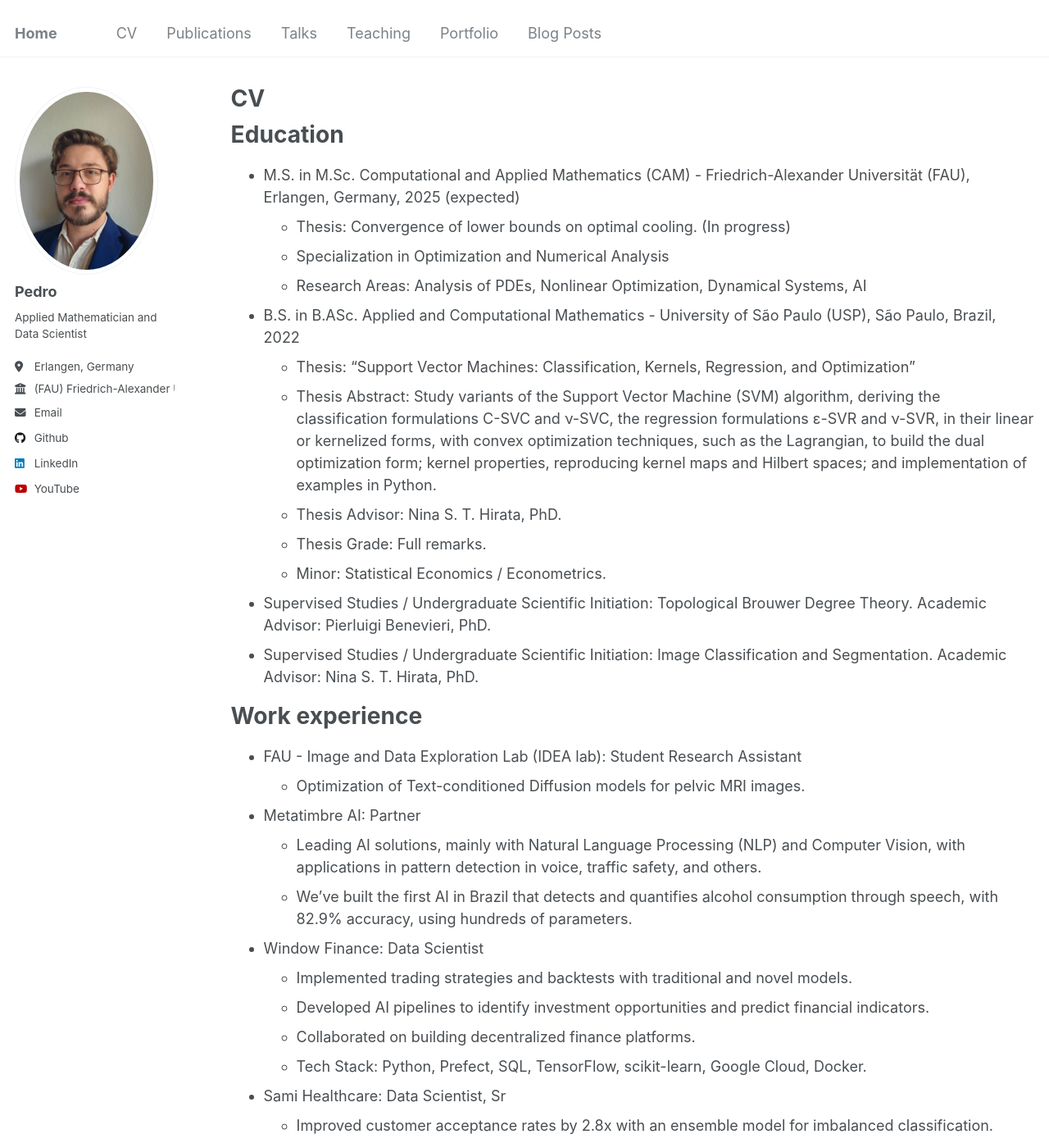
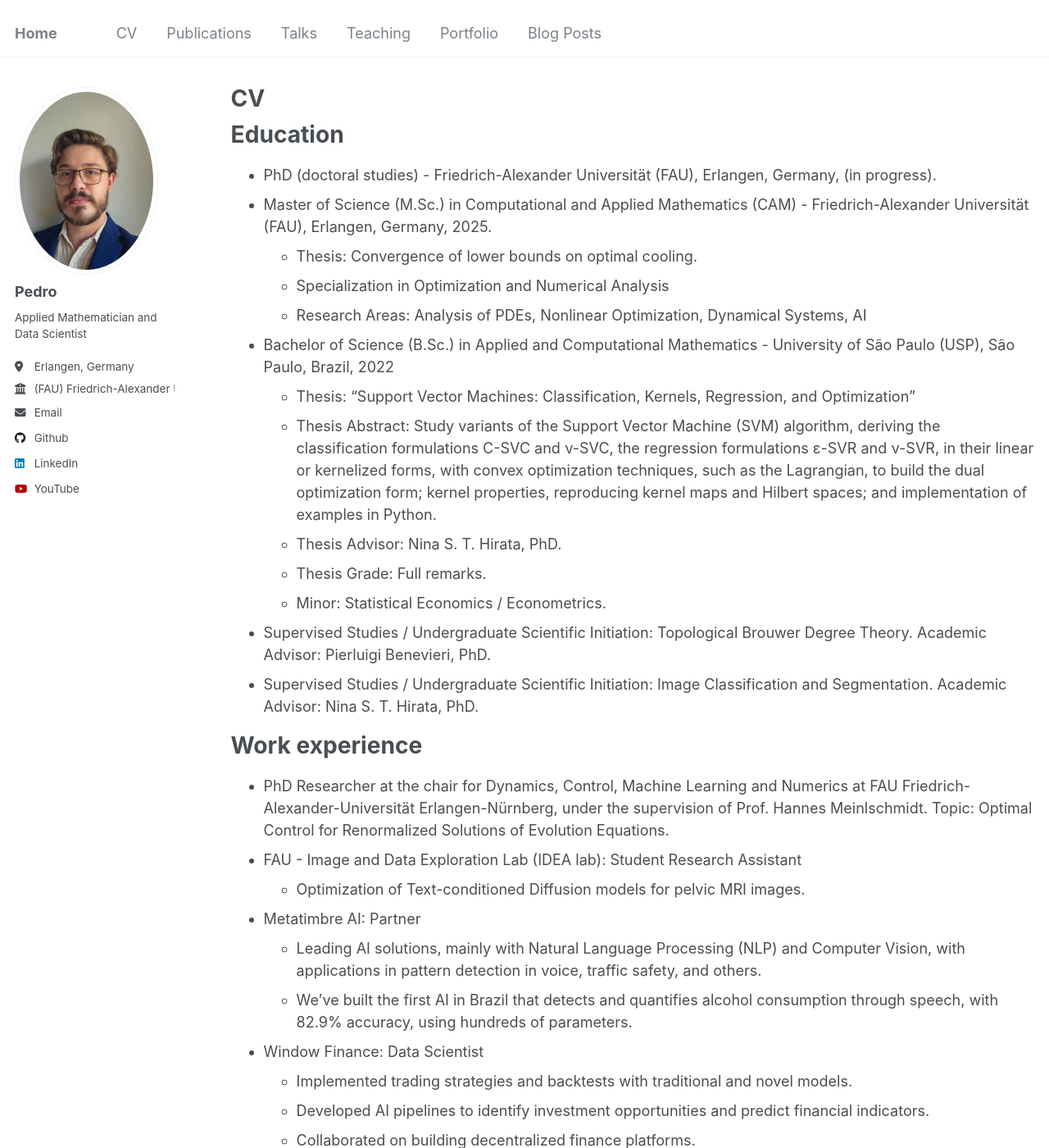
Before and after one commit to pedroblossbraga/pedroblossbraga.github.io, a Jekyll site: the page built from _pages/cv.md, in a window 1280 px wide and 1400 px high. Shown: the whole window at 82% size. Built offline with Jekyll 4.4.1, drawn with Linux system fonts in a browser that asks for light colours.

Commit message:
Revise education details in CV
Updated education section to reflect current PhD status and corrected degree titles.

```diff
--- a/_pages/cv.md
+++ b/_pages/cv.md
@@ -11,11 +11,12 @@ redirect_from:
 
 Education
 ======
-* M.S. in M.Sc. Computational and Applied Mathematics (CAM) - Friedrich-Alexander Universität (FAU), Erlangen, Germany, 2025 (expected)
-  * Thesis: Convergence of lower bounds on optimal cooling. (In progress)
+* PhD (doctoral studies)  - Friedrich-Alexander Universität (FAU), Erlangen, Germany, (in progress).
+* Master of Science (M.Sc.) in Computational and Applied Mathematics (CAM) - Friedrich-Alexander Universität (FAU), Erlangen, Germany, 2025.
+  * Thesis: Convergence of lower bounds on optimal cooling.
   * Specialization in Optimization and Numerical Analysis
   * Research Areas: Analysis of PDEs, Nonlinear Optimization, Dynamical Systems, AI
-* B.S. in B.ASc. Applied and Computational Mathematics - University of São Paulo (USP), São Paulo, Brazil, 2022
+* Bachelor of Science (B.Sc.) in Applied and Computational Mathematics - University of São Paulo (USP), São Paulo, Brazil, 2022
   * Thesis: "Support Vector Machines: Classification, Kernels, Regression, and Optimization"
   * Thesis Abstract: Study variants of the Support Vector Machine (SVM) algorithm, deriving the classification formulations C-SVC and ν-SVC, the regression formulations ε-SVR and ν-SVR, in their linear or kernelized forms, with convex optimization techniques, such as the Lagrangian, to build the dual optimization form; kernel properties, reproducing kernel maps and Hilbert spaces; and implementation of examples in Python.
   * Thesis Advisor: Nina S. T. Hirata, PhD.
@@ -26,6 +27,7 @@ Education
 
 Work experience
 ======
+* PhD Researcher at the chair for Dynamics, Control, Machine Learning and Numerics at FAU Friedrich-Alexander-Universität Erlangen-Nürnberg, under the supervision of Prof. Hannes Meinlschmidt. Topic: Optimal Control for Renormalized Solutions of Evolution Equations.
 * FAU - Image and Data Exploration Lab (IDEA lab): Student Research Assistant
   * Optimization of Text-conditioned Diffusion models for pelvic MRI images.
 
```
